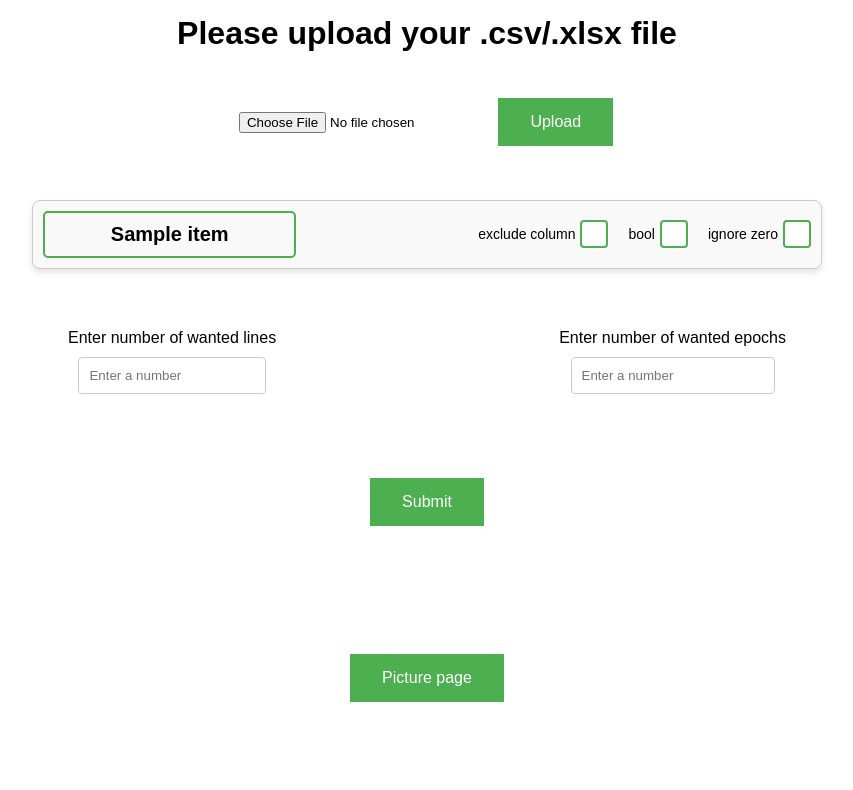
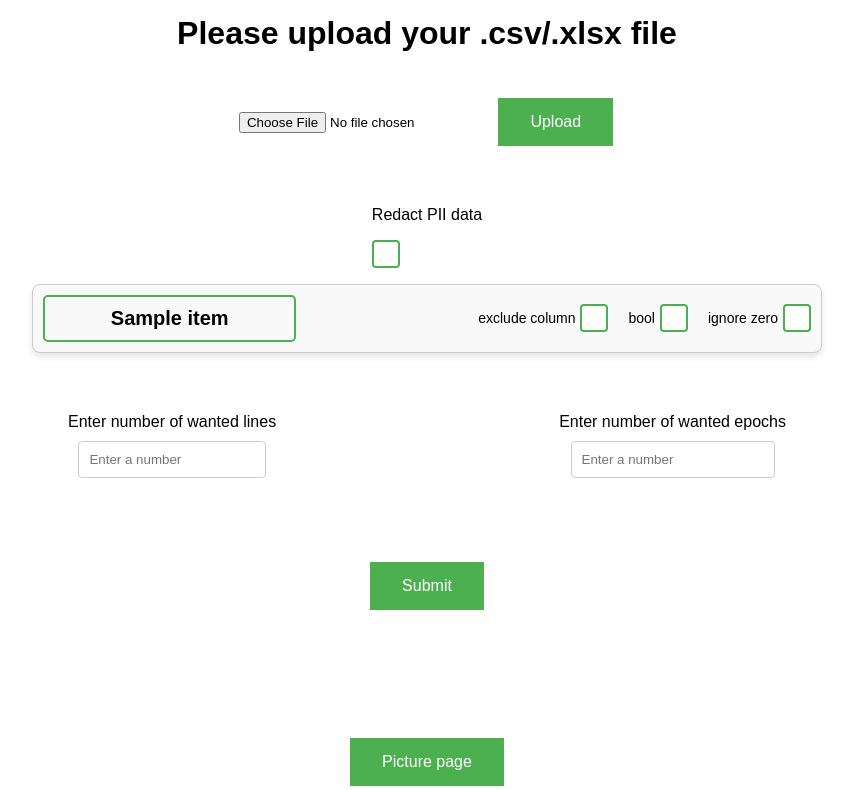
Before and after one commit to Samppa50/SyntheticHealthData, a Flask app: template textBased/templates/index.html in a window 1280 px wide. Shown: the part 246-1036 px from the top of the page, without its empty margins (213-1066 px from the left). Before the commit the page ends 948 px from the top, so only its background shows below. Run offline with Flask 3, Linux system fonts and the light colour scheme; the template is opened without the code that fills it: most values are stand-ins (such as "Sample title", 1, 10 or a date in 2020).

Commit message:
redact data

```diff
--- a/textBased/templates/index.html
+++ b/textBased/templates/index.html
@@ -32,6 +32,12 @@
             {% if items %}
             <form action="/submit" method="post">
                 <div class="category">
+                    <div class="bool-ul">
+                        <p class="options-text">Redact PII data</p>
+                        <input type="hidden" name="redact_data" value=0>
+                        <input class="options-checkbox bool-checkbox" type="checkbox" name="redact_data" value=1 id="redact_data">
+                        <label for="redact_data"></label>
+                    </div>
                     {% for item in items %}
                     <div class="category-block">
                         <h2>{{ item }}</h2>
```
